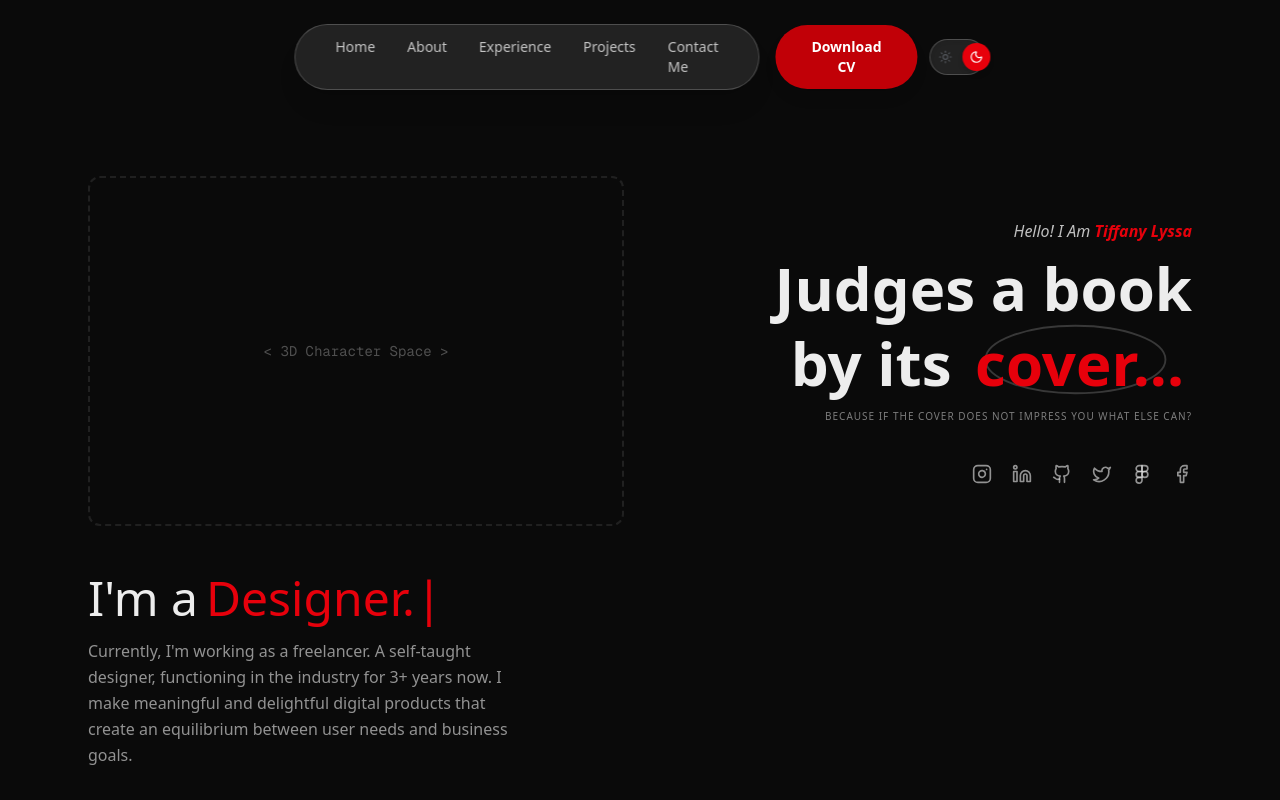
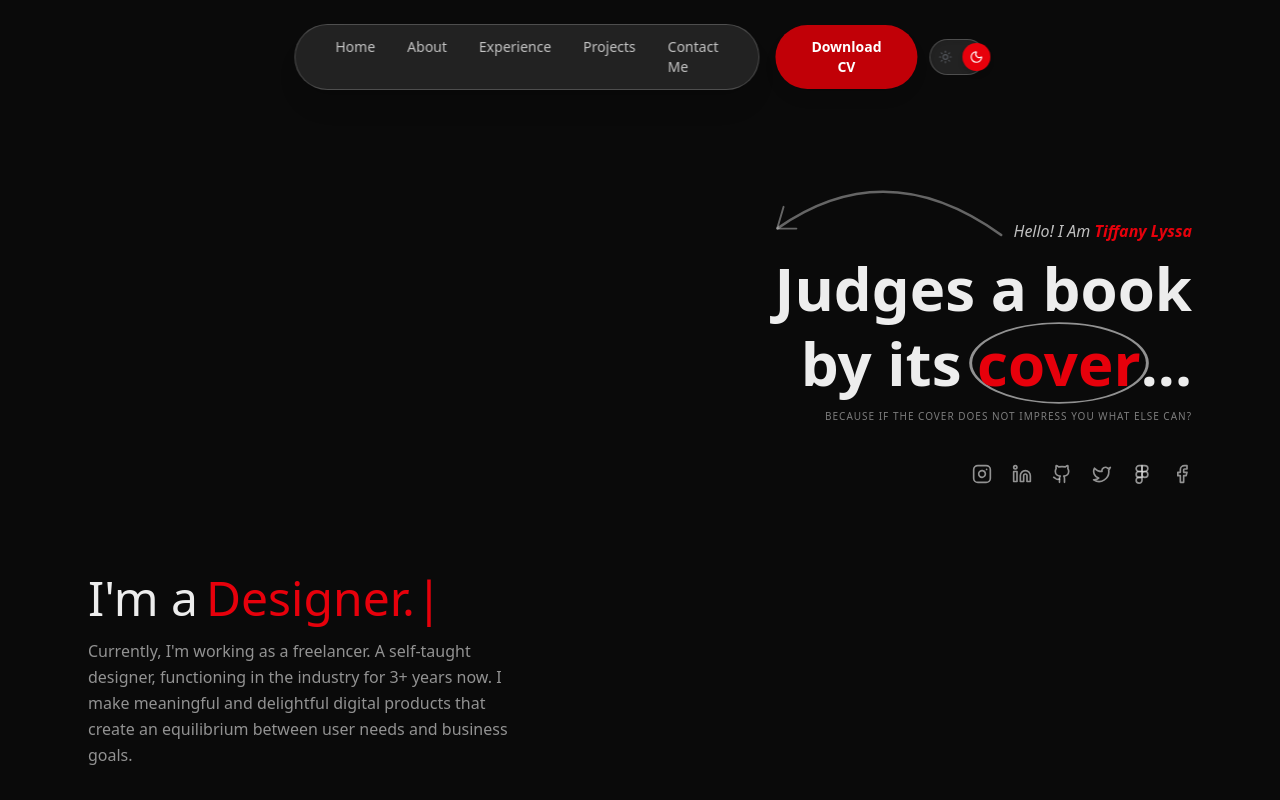
Before and after one commit to knorthy/knorth, a Next.js app in the folder knorth/: page / in a window 1280 px wide. Built offline with nearby package versions, Linux system fonts and the light colour scheme.

Commit message:
test shape animations

```diff
--- a/knorth/components/Hero.tsx
+++ b/knorth/components/Hero.tsx
@@ -14,19 +14,15 @@ export default function Hero() {
   ];
 
   return (
-    // Changed from flex to grid
     <section className="grid grid-cols-1 md:grid-cols-2 items-center justify-center min-h-[80vh] pt-20 px-6 gap-y-12 gap-x-8 max-w-6xl mx-auto">
 
-      {/* 1. TOP LEFT: Empty Space for 3D Character */}
-      {/* Added min-h to ensure it takes up space even when empty. Remove border-dashed later. */}
-      <div className="hidden md:flex relative w-full min-h-[350px] items-center justify-center border-2 border-dashed border-foreground/10 rounded-xl">
-        <p className="text-foreground/30 font-mono text-sm">
-            &lt; 3D Character Space &gt;
-        </p>
+      {/* for my 3d character */}
+      <div className="hidden md:flex relative w-full min-h-[350px] items-center justify-center">
+        {/* space */}
       </div>
 
-      {/* 2. TOP RIGHT: "Judges a book..." Section */}
       <div className="flex flex-col items-center md:items-end text-center md:text-right w-full">
+          <div className="relative">
             <motion.p
               initial={{ opacity: 0 }}
               animate={{ opacity: 1 }}
@@ -35,14 +31,83 @@ export default function Hero() {
               Hello! I Am <span className="text-red-600 font-semibold">Tiffany Lyssa</span>
             </motion.p>
 
+            {/* Curved Arrow pointing to the left */}
+            <svg
+              className="hidden md:block absolute right-full top-1/2 -translate-y-1/2 w-64 h-32 text-foreground/40 pointer-events-none overflow-visible"
+              viewBox="0 0 200 100"
+              fill="none"
+            >
+              {/* Arrow curve path */}
+              <motion.path
+                d="M190 50 Q100 -15, 15 45"
+                stroke="currentColor"
+                strokeWidth="2"
+                strokeLinecap="round"
+                fill="none"
+                initial={{ pathLength: 0, opacity: 0 }}
+                animate={{ pathLength: 1, opacity: 1 }}
+                transition={{
+                  pathLength: {
+                        duration: 1,
+                        ease: "easeInOut",
+                        repeat: Infinity,
+                        repeatDelay: .5,
+                  },
+                  opacity: { duration: 0.3 }
+                }}
+              />
+              {/* Arrowhead */}
+              <motion.path
+                d="M15 45 L20 28 M15 45 L30 45"
+                stroke="currentColor"
+                strokeWidth="1.5"
+                strokeLinecap="round"
+                fill="none"
+                initial={{ pathLength: 0, opacity: 0 }}
+                animate={{ pathLength: 1, opacity: 1 }}
+                transition={{
+                  pathLength: {
+                        duration: 1,
+                        ease: "easeInOut",
+                        repeat: Infinity,
+                        repeatDelay: .5,
+                  },
+                  opacity: { duration: 0.2, delay: 1.5 }
+                }}
+              />
+            </svg>
+          </div>
+
           <div className="relative mb-6">
             <h1 className="text-4xl md:text-6xl font-bold leading-tight">
-              Judges a book<br />by its <span className="relative inline-block px-2">
-                <span className="relative z-10 text-red-600">cover...</span>
-                <svg className="absolute -inset-1 w-full h-full text-foreground/20" viewBox="0 0 100 40">
-                  <ellipse cx="50" cy="20" rx="48" ry="18" fill="none" stroke="currentColor" strokeWidth="1" />
+              Judges a book<br />by its{" "}
+              <span className="relative inline-block">
+                <span className="relative z-10 text-red-600">cover</span>
+                <svg
+                  className="absolute left-1/2 top-1/2 -translate-x-1/2 -translate-y-1/2 w-[120%] h-[140%] text-foreground/60 pointer-events-none overflow-visible"
+                  viewBox="0 0 100 100"
+                  preserveAspectRatio="none"
+                >
+                  <motion.ellipse
+                    cx="50" cy="50" rx="45" ry="38"
+                    fill="none"
+                    stroke="currentColor"
+                    strokeWidth="1.5"
+                    strokeLinecap="round"
+                    initial={{ pathLength: 0, opacity: 0 }}
+                    animate={{ pathLength: 1, opacity: 1 }}
+                    transition={{
+                      pathLength: {
+                        duration: 1,
+                        ease: "easeInOut",
+                        repeat: Infinity,
+                        repeatDelay: .5,
+                      },
+                      opacity: { duration: 0.2 }
+                    }}
+                  />
                 </svg>
-              </span>
+              </span>...
             </h1>
             <p className="text-[10px] uppercase tracking-widest opacity-50 mt-2">
               Because if the cover does not impress you what else can?
@@ -64,7 +129,6 @@ export default function Hero() {
           </div>
       </div>
 
-      {/* 3. BOTTOM LEFT: "Software Engineer" Section */}
       <div className="flex flex-col justify-center text-left w-full">
           <motion.div
             initial={{ opacity: 0, y: 20 }}
@@ -91,8 +155,6 @@ export default function Hero() {
             between user needs and business goals.
           </p>
       </div>
-
-      {/* 4. BOTTOM RIGHT: Empty Space (Implicitly created by Grid) */}
       <div className="hidden md:block"></div>
 
     </section>
```
Lines whose indentation alone changed are shown as unchanged.
